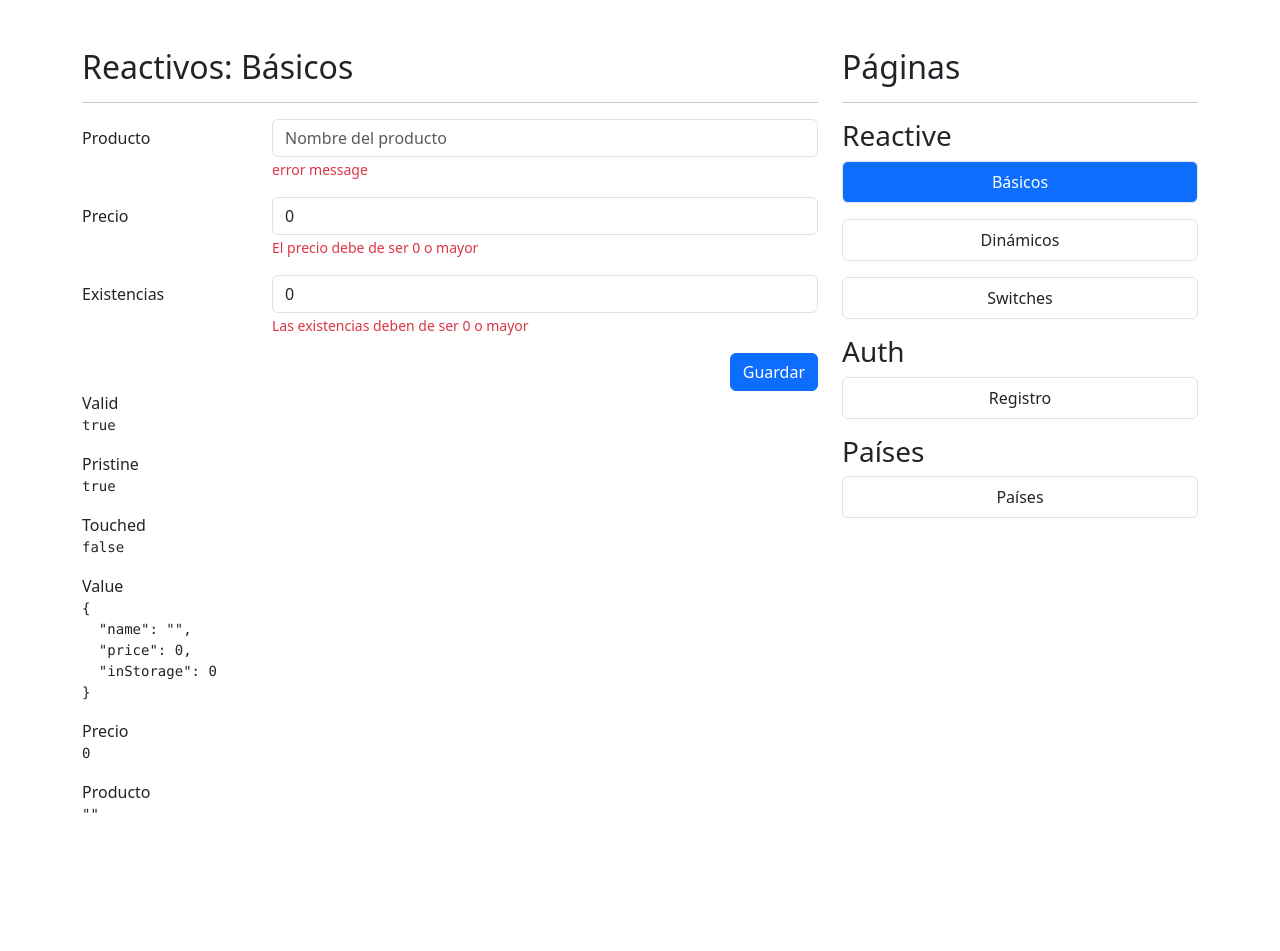
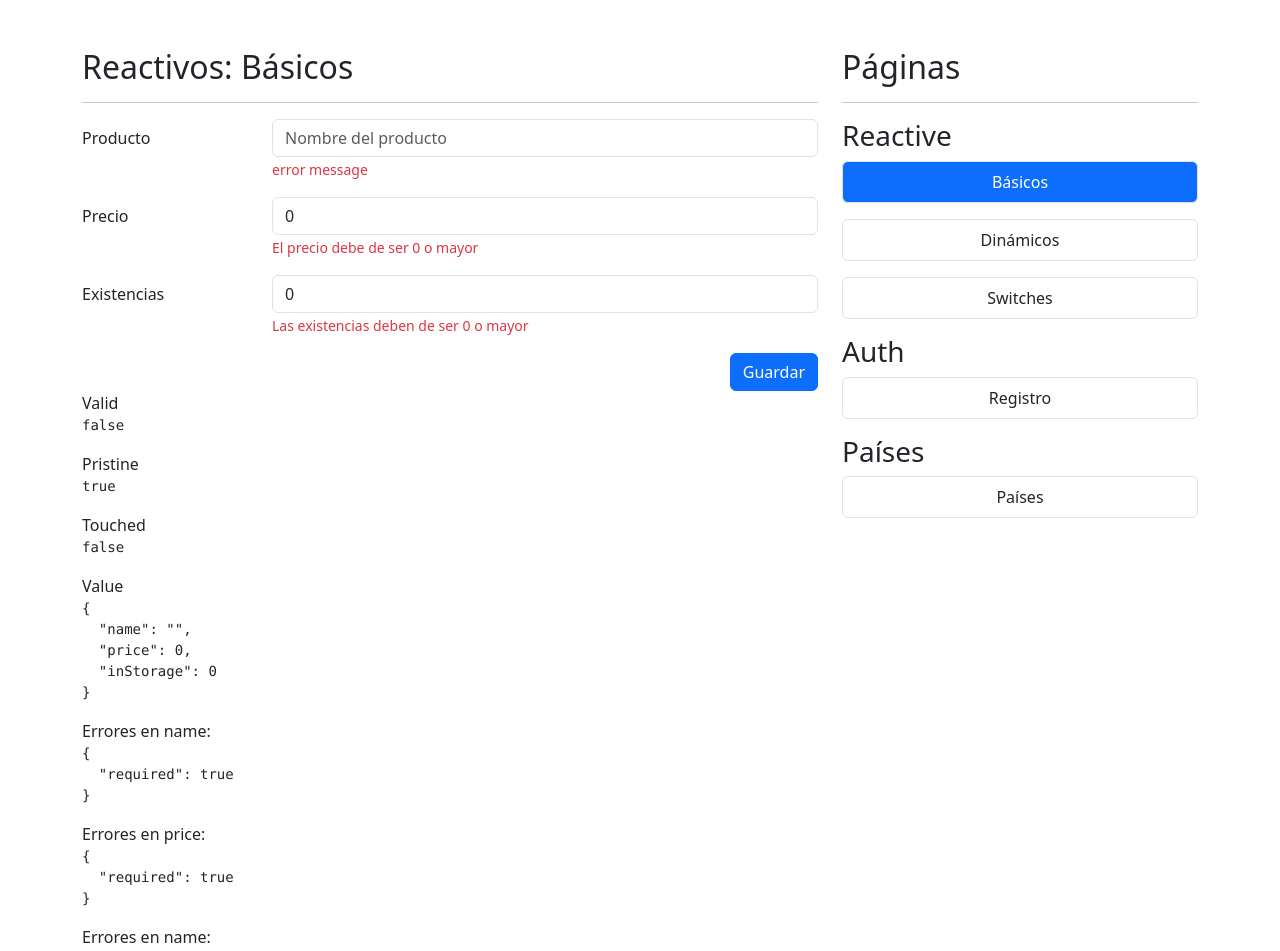
Before and after one commit to Samuel-Leal96/06-reactive-forms-app, an Angular app: page /reactive/basic in a window 1280 px wide. Shown: the top 951 px of the page. Before the commit the page ends 841 px from the top, so only its background shows below. Built offline with nearby package versions, Linux system fonts and the light colour scheme.

Commit message:
Validaciones en campos incluidos
Se agregan las validaciones en el form builder por cada input de la pestaña de reactiivos basicos

```diff
--- a/src/app/reactive/pages/basic-page/basic-page.component.html
+++ b/src/app/reactive/pages/basic-page/basic-page.component.html
@@ -92,6 +92,15 @@
     <span>Value</span>
     <pre>{{myForm.value | json }}</pre>
 
+    <span>Errores en name: </span>
+    <pre>{{myForm.controls.name.errors| json }}</pre>
+
+    <span>Errores en price: </span>
+    <pre>{{myForm.controls.name.errors| json }}</pre>
+
+    <span>Errores en name: </span>
+    <pre>{{myForm.controls.name.errors| json }}</pre>
+
     <span>Precio</span>
     <pre>{{myForm.controls.price.value | json }}</pre>
 
--- a/src/app/reactive/pages/basic-page/basic-page.component.ts
+++ b/src/app/reactive/pages/basic-page/basic-page.component.ts
@@ -1,6 +1,6 @@
 import { JsonPipe } from '@angular/common';
 import { Component, inject } from '@angular/core';
-import { FormBuilder, FormControl, FormGroup, ReactiveFormsModule } from '@angular/forms';
+import { FormBuilder, FormControl, FormGroup, ReactiveFormsModule, Validators } from '@angular/forms';
 
 @Component({
   selector: 'app-basic-page',
@@ -17,9 +17,9 @@
 
   myForm = this.fb.group({
     //* name: ['', /** Validadores sincronos */, /** Validadores asincronos */ ],
-    name: ['', /** Validadores sincronos */, /** Validadores asincronos */ ],
-    price: [0],
-    inStorage: [0],
+    name: ['', [Validators.required, Validators.minLength(5)], ],
+    price: [0, [Validators.required, Validators.min(10)]],
+    inStorage: [0, [Validators.required, Validators.min(0)]],
   })
 
   // myForm = new FormGroup({
```
